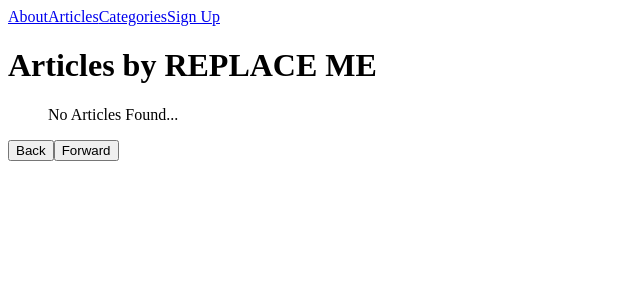
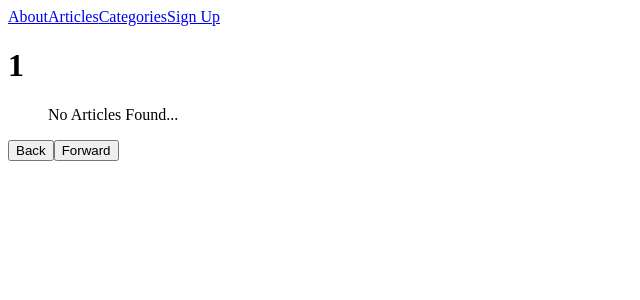
Before and after one commit to merv-e/codecademy--react-router, a React (Create React App) app: page /authors/1 in a window 1280 px wide. Shown: the top 300 px of the page, without its empty margins (0-640 px from the left). Built offline with nearby package versions, Linux system fonts and the light colour scheme; the HTML template or start-up script is replaced by a standard one.

Commit message:
make use of useParams hook for rendering child routes

```diff
--- a/src/components/Author.js
+++ b/src/components/Author.js
@@ -1,20 +1,16 @@
 import React from "react";
 import { useSelector } from "react-redux";
 import { selectAuthors } from "../features/authors/authorsSlice";
-import { Link } from "react-router-dom";
-
-// Import useParams from React Router
+import { Link, useParams } from "react-router-dom";
 
 export default function Author () {
-
-  // Extract the `name` URL parameter.
-
+  const {name} = useParams();
   const authors = useSelector(selectAuthors)
-  const author = authors["replace me"]
+  const author = authors[name]
 
   return (
     <main>
-      <h1>Articles by REPLACE ME</h1>
+      <h1>{name}</h1>
       <ul>
         {author && author.articles ? author.articles.map(slug => (
           <li key={slug}>
```
